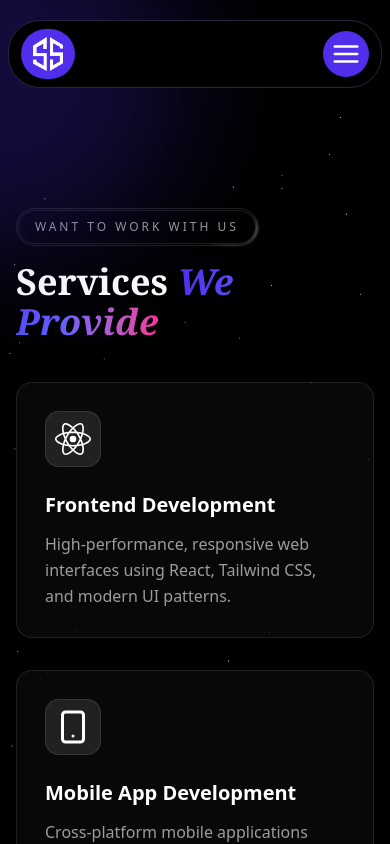
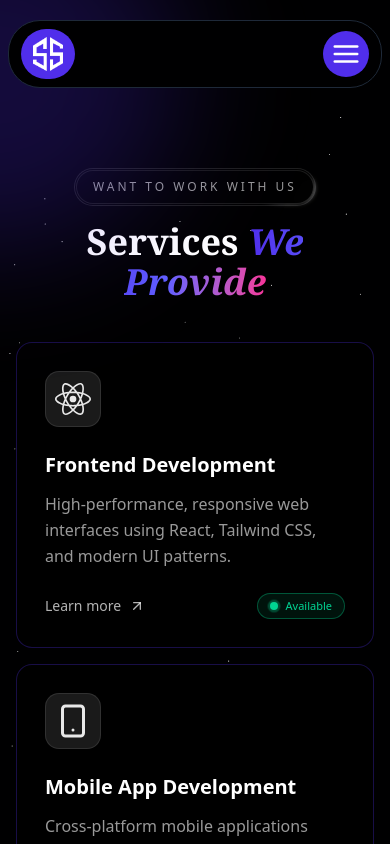
Before and after one commit to codedByShahzad/My_Portfolio, a Next.js app: page /services in a window 390 px wide. Shown: the top 844 px of the page. Built offline with nearby package versions, Linux system fonts and the light colour scheme.

Commit message:
Fixed the Responsiveness of the Services Section

```diff
--- a/app/page.tsx
+++ b/app/page.tsx
@@ -18,12 +18,11 @@ const HomePage = () => {
     <AboutMeSection />
 
 
-{/* <InfiniteRibbonMarquee  />
+<InfiniteRibbonMarquee  />
 
 
     <Services />
 
-    <TestmonialSection /> */}
 
     </div>
   )
--- a/sections/HeroSection.tsx
+++ b/sections/HeroSection.tsx
@@ -29,7 +29,7 @@ export default function HeroSection() {
 
         {/* Left text */}
         <div className="flex justify-end">
-          <span className="text-xs md:text-base font-semibold whitespace-nowrap">
+          <span className="text-sm md:text-base font-semibold whitespace-nowrap">
            Hi <span className="inline-block md:hidden">,{" "}</span> <span className="hidden md:inline-block">there,</span> I'm Shahzad
           </span>
         </div>
@@ -49,7 +49,7 @@ export default function HeroSection() {
 
         {/* Right text */}
         <div className="flex justify-start">
-          <span className="text-xs md:text-base font-semibold whitespace-nowrap">
+          <span className="text-sm md:text-base font-semibold whitespace-nowrap">
             Full Stack Developer
           </span>
         </div>
--- a/sections/ProjectSection.tsx
+++ b/sections/ProjectSection.tsx
@@ -240,7 +240,7 @@ export default function ProjectsSection({
   );
 
   return (
-    <section className="relative py-20 px-4 lg:px-10 xl:px-20 ">
+    <section className="relative py-10 md:py-20 px-4 lg:px-10 xl:px-20 ">
       {/* Header */}
       <motion.div
         variants={sectionVariants}
--- a/sections/Services.tsx
+++ b/sections/Services.tsx
@@ -2,15 +2,17 @@
 
 import React from "react";
 import { motion } from "framer-motion";
+import type { Variants } from "framer-motion";
 import { HoverBorderGradient } from "@/components/ui/hover-border-gradient";
 import { CardSpotlight } from "@/components/ui/card-spotlight";
 import { SiReact, SiFigma, SiShopify } from "react-icons/si";
-import { Smartphone, Database, CloudLightning } from "lucide-react";
+import { Smartphone, Database, CloudLightning, ArrowUpRight } from "lucide-react";
 
 type Service = {
   title: string;
   description: string;
   icon: React.ReactNode;
+  href?: string;
 };
 
 const services: Service[] = [
@@ -19,54 +21,73 @@ const services: Service[] = [
     description:
       "High-performance, responsive web interfaces using React, Tailwind CSS, and modern UI patterns.",
     icon: <SiReact className="h-9 w-9 text-white" />,
+    href: "#contact",
   },
   {
     title: "Mobile App Development",
     description:
       "Cross-platform mobile applications built with React Native & Expo for smooth user experiences.",
     icon: <Smartphone className="h-9 w-9 text-white" />,
+    href: "#contact",
   },
   {
     title: "UI/UX Design",
     description:
       "Clean, user-focused designs and prototypes created in Figma for better usability.",
     icon: <SiFigma className="h-9 w-9 text-white" />,
+    href: "#contact",
   },
   {
     title: "Backend Development",
-    description:
-      "Scalable and secure backend solutions using APIs and databases.",
+    description: "Scalable and secure backend solutions using APIs and databases.",
     icon: <Database className="h-9 w-9 text-white" />,
+    href: "#contact",
   },
   {
     title: "Website Deployment",
     description:
       "Deploying optimized websites with performance, SEO, and best practices.",
     icon: <CloudLightning className="h-9 w-9 text-white" />,
+    href: "#contact",
   },
   {
     title: "E-commerce & Shopify",
-    description:
-      "Creating beautiful and functional online stores using Shopify.",
+    description: "Creating beautiful and functional online stores using Shopify.",
     icon: <SiShopify className="h-9 w-9 text-white" />,
+    href: "#contact",
   },
 ];
 
-const containerVariants = {
+const containerVariants: Variants = {
   hidden: {},
   show: { transition: { staggerChildren: 0.08, delayChildren: 0.1 } },
 };
 
-const itemVariants = {
+const itemVariants: Variants = {
   hidden: { opacity: 0, y: 16 },
-  show: { opacity: 1, y: 0, transition: { duration: 0.45 } },
+  show: {
+    opacity: 1,
+    y: 0,
+    transition: { duration: 0.45, ease: "easeOut" as const },
+  },
+};
+
+// Small hover lift + micro tilt (no heavy scale)
+const cardHover: Variants = {
+  rest: { y: 0, rotateX: 0, rotateY: 0 },
+  hover: {
+    y: -6,
+    rotateX: -2,
+    rotateY: 2,
+    transition: { duration: 0.25, ease: "easeOut" as const },
+  },
 };
 
 const Services = () => {
   return (
-    <section className="px-4 lg:px-10 xl:px-20 py-20">
+    <section className="px-4 lg:px-10 xl:px-20 py-10 md:py-20">
       {/* Badge */}
-      <div className="flex   gap-2 mt-5">
+      <div className="flex justify-center lg:justify-start  gap-2 mt-5">
         {/* Badge */}
         <HoverBorderGradient
           containerClassName="rounded-full "
@@ -81,7 +102,7 @@ const Services = () => {
       </div>
 
       {/* Heading */}
-      <h1 className="mt-4 text-4xl font-semibold font-serif md:text-5xl text-white">
+      <h1 className="mt-4 text-4xl font-semibold text-center lg:text-start font-serif md:text-5xl text-white">
         Services{" "}
         <span className="bg-linear-to-r from-primary via-indigo-500 to-pink-500 bg-clip-text italic text-transparent">
           We Provide
@@ -94,21 +115,43 @@ const Services = () => {
         initial="hidden"
         whileInView="show"
         viewport={{ once: true, amount: 0.2 }}
-        className="grid gap-8 sm:grid-cols-2 lg:grid-cols-3 mt-10"
+        className="grid gap-4 xl:gap-8 sm:grid-cols-2 lg:grid-cols-3 mt-10"
       >
         {services.map((service, index) => (
-          <motion.div key={index} variants={itemVariants}>
-            {/* IMPORTANT FIX:
-                - Spotlight stays behind content
-                - No scale transform
-            */}
-            <CardSpotlight className="relative h-full rounded-2xl border border-white/10 bg-white/3 p-7 backdrop-blur-md overflow-hidden">
-              {/* Content Layer (always above spotlight) */}
-              <div className="relative z-20">
+          <motion.div key={index} variants={itemVariants} className="h-full">
+            {/* Card wrapper for hover/tilt */}
+            <motion.div
+              initial="rest"
+              whileHover="hover"
+              animate="rest"
+              variants={cardHover}
+              className="h-full perspective-[1000px]"
+            >
+              {/* Make sure group exists for group-hover effects */}
+              <CardSpotlight className="group relative h-full rounded-2xl border border-primary/30 p-7 backdrop-blur-md overflow-hidden">
+                {/* Soft animated border glow on hover (no layout change) */}
+                <div className="pointer-events-none absolute inset-0 opacity-0 group-hover:opacity-100 transition-opacity duration-300">
+                  <div className="absolute inset-0 rounded-2xl bg-linear-to-br from-fuchsia-500/10 via-transparent to-indigo-500/10" />
+                </div>
+
+                {/* Content Layer */}
+                <div className="relative z-20 flex h-full flex-col">
                   {/* Icon */}
-                <div className="mb-6 flex items-center justify-center w-14 h-14 rounded-xl bg-white/10 border border-white/10">
+                  <motion.div
+                    className="mb-6 flex items-center justify-center w-14 h-14 rounded-xl bg-white/10 border border-white/10"
+                    whileHover={{ rotate: 2 }}
+                    transition={{ duration: 0.2 }}
+                  >
+                    {/* icon pulse */}
+                    <motion.div
+                      initial={{ opacity: 0.9 }}
+                      whileHover={{ opacity: 1 }}
+                      transition={{ duration: 0.2 }}
+                      className="flex items-center justify-center"
+                    >
                       {service.icon}
-                </div>
+                    </motion.div>
+                  </motion.div>
 
                   {/* Title */}
                   <h3 className="text-xl font-semibold text-white mb-3">
@@ -119,11 +162,52 @@ const Services = () => {
                   <p className="text-white/60 leading-relaxed">
                     {service.description}
                   </p>
+
+                  {/* Footer action (functional) */}
+                  <div className="mt-6 flex items-center justify-between">
+                    <a
+                      href={service.href ?? "#contact"}
+                      className="inline-flex items-center gap-2 text-sm text-white/70 hover:text-white transition-colors"
+                    >
+                      Learn more
+                      <motion.span
+                        className="inline-flex"
+                        initial={{ x: 0, y: 0 }}
+                        whileHover={{ x: 2, y: -2 }}
+                        transition={{ duration: 0.2 }}
+                      >
+                        <ArrowUpRight className="h-4 w-4" />
+                      </motion.span>
+                    </a>
+
+                    <span
+                      className="inline-flex items-center gap-2 rounded-full
+  border border-emerald-500/40
+  bg-emerald-500/10
+  px-3 py-1 text-[11px] text-emerald-400"
+                    >
+                      {/* Green dot */}
+                      <span className="relative flex h-2 w-2">
+                        <span className="absolute inline-flex h-full w-full rounded-full bg-emerald-400 opacity-75 animate-ping" />
+                        <span className="relative inline-flex h-2 w-2 rounded-full bg-emerald-400" />
+                      </span>
+                      Available
+                    </span>
+                  </div>
                 </div>
 
-              {/* Subtle hover glow line (same as skills) */}
+                {/* Subtle hover glow line (your existing idea, now works because of group) */}
                 <span className="pointer-events-none absolute inset-x-6 bottom-4 h-px bg-linear-to-r from-transparent via-fuchsia-500/40 to-transparent opacity-0 group-hover:opacity-100 transition-opacity" />
+
+                {/* Subtle hover shimmer (very light) */}
+                <motion.div
+                  className="pointer-events-none absolute -left-24 top-0 h-full w-24 bg-white/10 blur-xl opacity-0 group-hover:opacity-100"
+                  initial={{ x: 0 }}
+                  whileHover={{ x: 520 }}
+                  transition={{ duration: 0.9, ease: "easeOut" as const }}
+                />
               </CardSpotlight>
+            </motion.div>
           </motion.div>
         ))}
       </motion.div>
```
Lines whose indentation alone changed are shown as unchanged.
